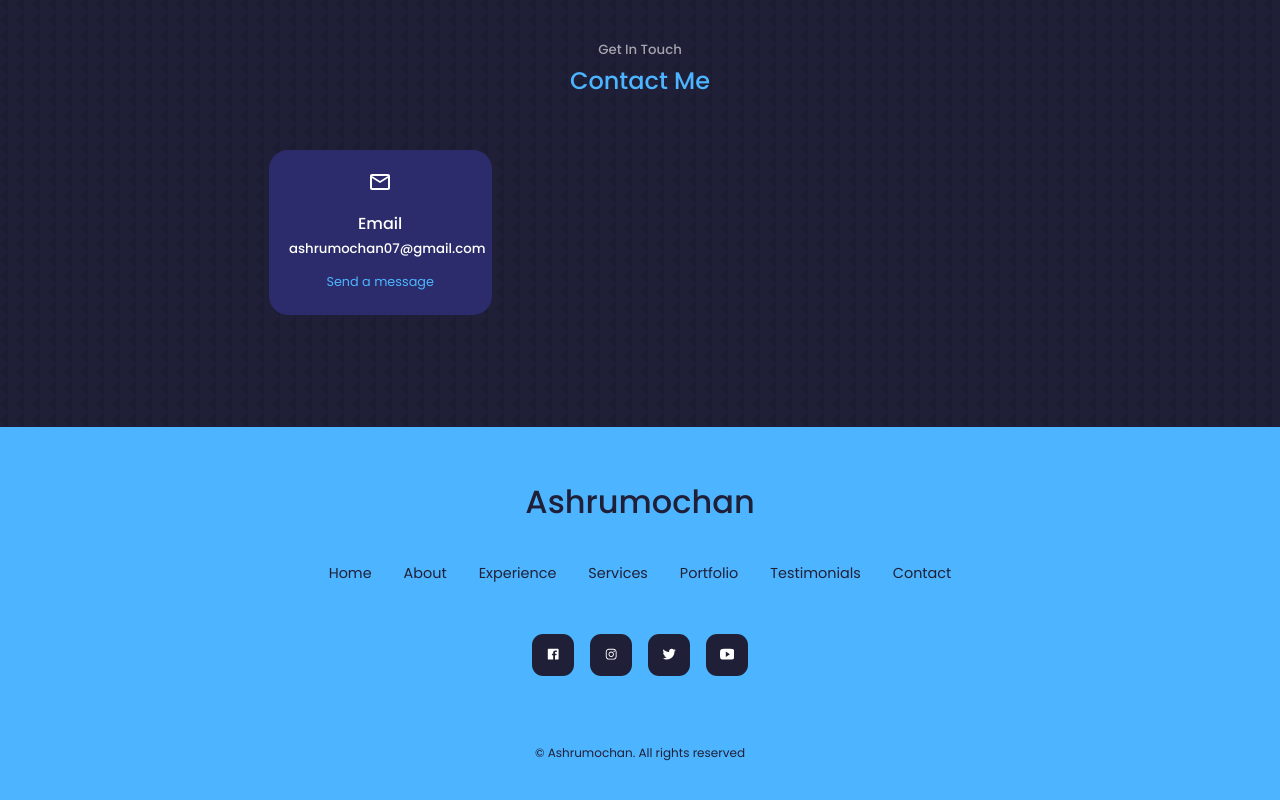
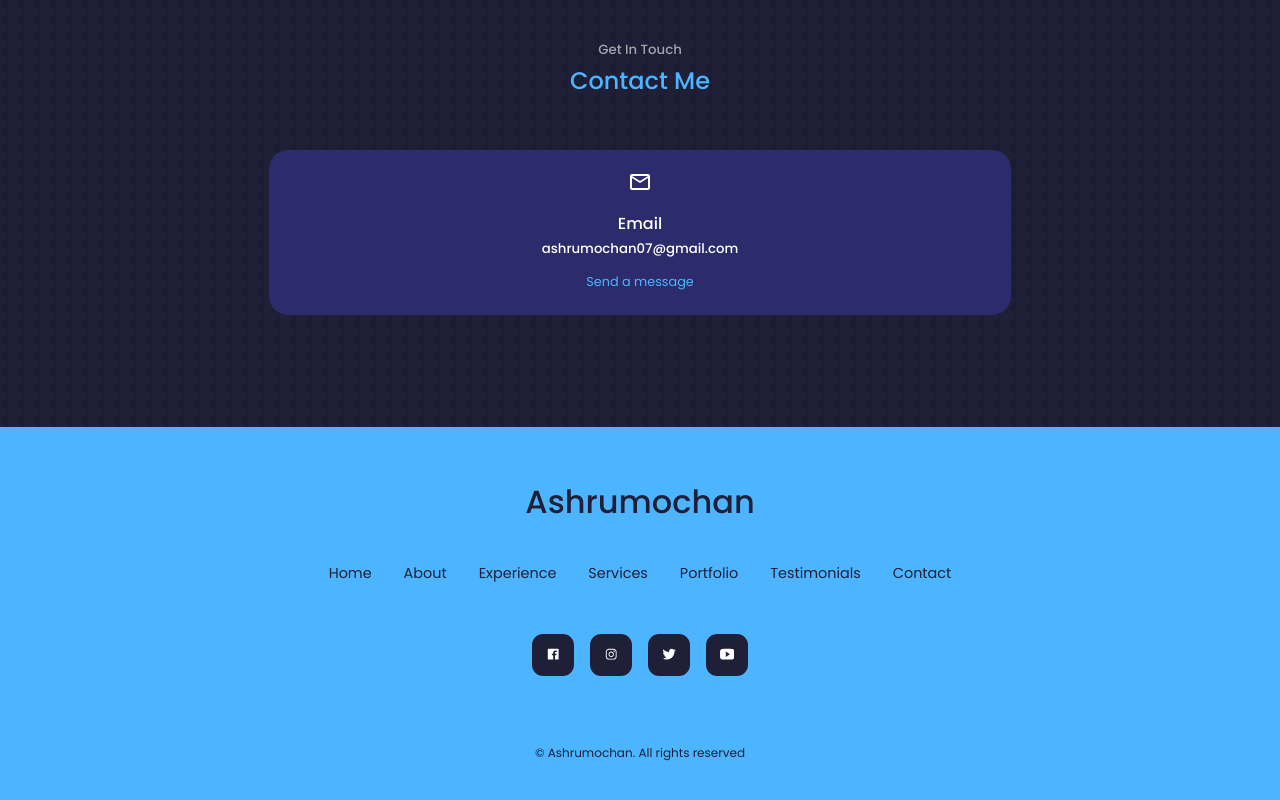
Before and after one commit to mickykhd/portfolio, a React (Vite) app: page / in a window 1280 px wide. Shown: the part 4980-5780 px from the top of the page. Built offline with nearby package versions, Linux system fonts and the light colour scheme.

Commit message:
refactor(contact): remove grid layout from contact container
The grid layout was removed to simplify the container structure and improve maintainability. The flex layout for contact options is now the primary layout method.

```diff
--- a/src/components/contact/contact.css
+++ b/src/components/contact/contact.css
@@ -1,8 +1,8 @@
 .contact__container {
   width: 58%;
-  display: grid;
+  /* display: grid;
   grid-template-columns: 30% 58%;
-  gap: 12%;
+  gap: 12%; */
 }
 .contact__options {
   display: flex;
```
